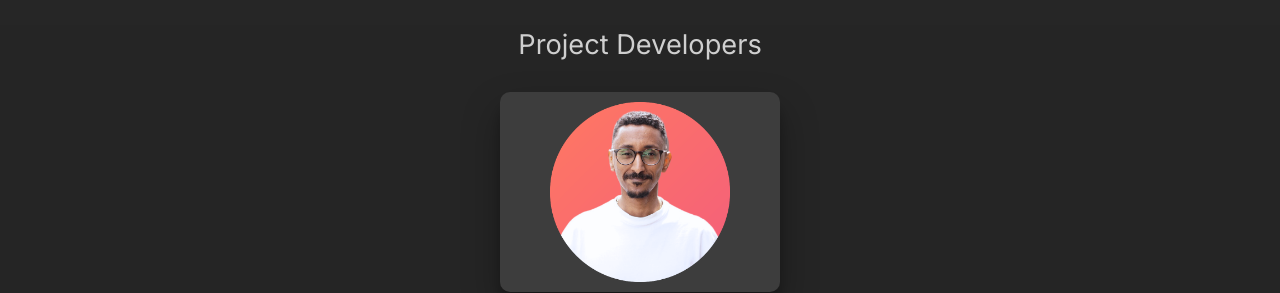
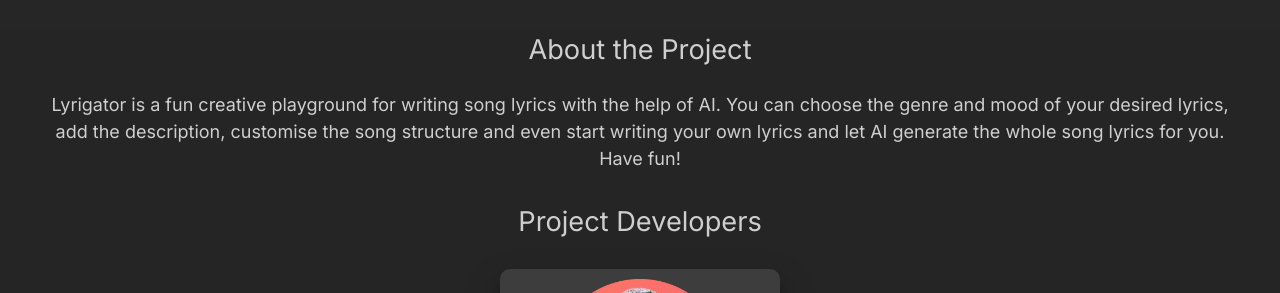
Before and after one commit to AnastasiaKurayshevich/nameless_lyrics_app, a Next.js app in the folder client/: page /home/info in a window 1280 px wide. Shown: the top 293 px of the page. Built offline with nearby package versions, Linux system fonts and the light colour scheme.

Commit message:
Styling info page

```diff
--- a/client/app/globals.css
+++ b/client/app/globals.css
@@ -657,6 +657,7 @@
   justify-content: space-around;
   align-items: center;
   margin-top: 10px;
+  margin-bottom: 70px;
 }
 
 .flip-card {
@@ -714,8 +715,14 @@
 
 .into-page-header {
   text-align: center;
-  margin-top: 25px;
+  margin-top: 30px;
   font-size: 1.7rem;
+}
+
+.info-page-paragraph {
+  margin: 20px 40px;
+  margin-bottom: 0;
+  text-align: center;
 }
 
 .flip-card-name {
--- a/client/app/home/info/page.tsx
+++ b/client/app/home/info/page.tsx
@@ -4,6 +4,10 @@
 export default function Info() {
   return (
     <>
+    <div>
+    <h2 className='into-page-header'>About the Project</h2>
+    <p className='info-page-paragraph'>Lyrigator is a fun creative playground for writing song lyrics with the help of AI. You can choose the genre and mood of your desired lyrics, add the description, customise the song structure and even start writing your own lyrics and let AI generate the whole song lyrics for you. Have fun! </p>
+    </div>
     <h2 className='into-page-header'>Project Developers</h2>
     <div className='flip-card-container'>
         <div className="flip-card">
```
